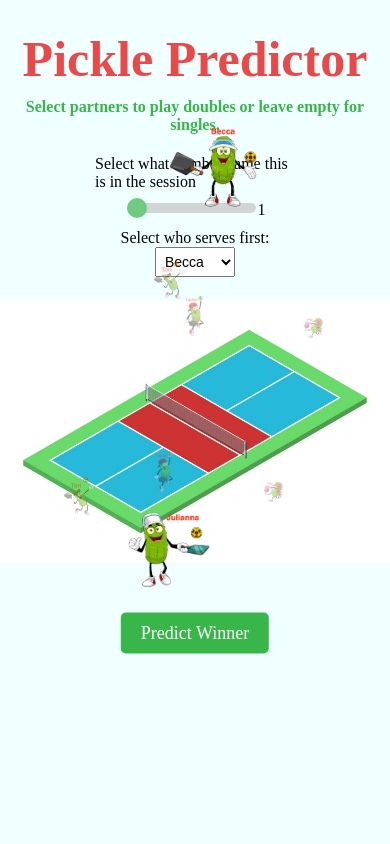
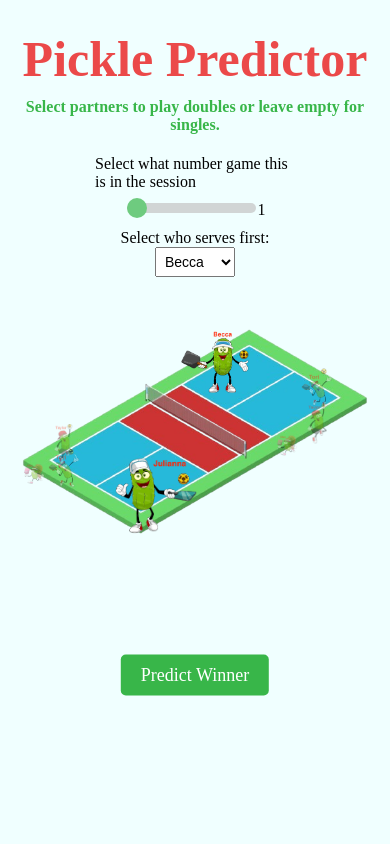
Before and after one commit to juliannaharwood/pickleball-app, a Flask app: page /pickleball-predictor in a window 390 px wide. Run offline with Flask 3, Linux system fonts and the light colour scheme; some libraries are stand-ins or nearby versions; some web fonts are replaced.

Commit message:
update layout so mobile works better

```diff
--- a/static/main_style.css
+++ b/static/main_style.css
@@ -32,7 +32,7 @@ p {
   position: absolute;
   top: 0;
   left: 0;
-  width: 25%;
+  width: 10%;
   height: 100%;
   background-image: url("images/pickleball.png"); /* Set the left image */
   background-repeat: repeat; /* Repeat the image vertically */
@@ -44,7 +44,7 @@ p {
   position: absolute;
   top: 0;
   right: 0;
-  width: 25%;
+  width: 10%;
   height: 100%;
   background-image: url("images/pickleball.png"); /* Set the right image */
   background-repeat: repeat; /* Repeat the image vertically */
@@ -69,90 +69,122 @@ p {
 }
 
 .container {
-    background-image: url("images/court.jpeg");
-    background-repeat: no-repeat;
-    background-size: 100% 100%;
-    min-height: 100vh;
-    width: 60%;
-    height: 100%;
-    max-width: 1200px;
-    position: relative; /* Set position to relative */
+  /* background-image: url("images/court.jpeg"); */
+  background-repeat: no-repeat;
+  background-size: 100% 100%;
+  min-height: 100vh;
+  width: 80%;
+  height: 100%;
+  /* max-width: 1200px; */
+  background-color: azure;
+  position: relative;
 }
 
-/* Players */
+/* Players and court */
+
+#court-container {
+  position: absolute;
+  width: 1200;
+  top: 0;
+  left: 100;
+  /* height: 500; */
+}
+
+#court {
+  width: 100%;
+  height: 100%;
+}
 
 #becca {
+  position: absolute;
   height: 150px;
-  /* width: 150px; */
-  position: absolute; /* Position the image absolutely */
-  top: 15%; /* Align to the top */
-  right: 30%; /* Align to the right */
+  /* width: 30%;  */
+  /* height: 30%; */
+  transform: translate(-50%, -50%);
+  left: 55%;
+  /* var(--x); Set the horizontal position using custom properties */
+  top: 25%;
+  /* var(--y); Set the vertical position using custom properties */
 }
 
 #julianna {
   height: 175px;
   /* width: 100px; */
   position: absolute; /* Position the image absolutely */
-  top: 60%; /* Align to the top */
-  left: 28%; /* Align to the right */
+  transform: translate(-50%, -50%);
+  left: 40%;
+  /* var(--x); Set the horizontal position using custom properties */
+  top: 75%;
 }
 
 /* Partners */
 
 #taylor_julianna {
   height: 120px;
+  position: absolute;
   top: 0; /* Top image */
   left: 50%; /* Center horizontally */
-  transform: translateX(-50%); /* Center the image */
+  transform: translate(-50%, -50%);
 }
 
 #tori_julianna {
   height: 120px;
   bottom: 0; /* Bottom image */
   left: 0; /* Align to the left */
+  position: absolute;
+  transform: translate(-50%, -50%);
 }
 
 #alex_julianna {
   height: 90px;
   bottom: 20%; /* Bottom image */
   right: -15%; /* Align to the right */
+  position: absolute;
+  transform: translate(-50%, -50%);
 }
 
 #taylor_becca {
   height: 120px;
   top: 50%; /* Top image */
   left: 25%; /* Center horizontally */
-  transform: translateX(-50%); /* Center the image */
+  position: absolute;
+  transform: translate(-50%, -50%);
 }
 
 #tori_becca {
   height: 120px;
   bottom: 30%; /* Bottom image */
   left: 5%; /* Align to the left */
+  position: absolute;
+  transform: translate(-50%, -50%);
 }
 
 #alex_becca {
   height: 90px;
   bottom: -20%; /* Bottom image */
   right: 5%; /* Align to the right */
+  position: absolute;
+  transform: translate(-50%, -50%);
 }
-
+/*
 .triangle-layout {
-  position: relative; /* Set position to relative for absolute positioning of children */
+  position: absolute;
   width: 200px; /* Adjust width as needed */
-  height: 200px; /* Adjust height as needed */
-  margin: 0 auto; /* Center the triangle layout */
-}
-
+  /* height: 200px; Adjust height as needed */
+  /* margin: 0 auto; Center the triangle layout */
+/* } */
+/*
 .triangle-layout img {
   position: absolute; /* Position images absolutely */
-}
+/* } */
 
 #becca-partners {
-  display: flex;
+  /* display: flex; */
   position: absolute; /* Position the image absolutely */
-  top: 30%; /* Align to the top */
-  right: 13%; /* Align to the right */
+  transform: translate(-50%, -50%);
+  left: 80%;
+  /* var(--x); Set the horizontal position using custom properties */
+  top: 45%;
   height: 75px;
   /* justify-content: space-between; */
 }
@@ -329,7 +361,7 @@ p {
       width: 100%; /* Adjust container width to full width */
       background-size: contain;
       background-repeat: no-repeat;
-      background-position: center 300px; /* Move image down by 100px */
+      /* background-position: center 330px; */
       background-color: azure;
       display: flex;
       flex-direction: column; /* Stack children vertically */
@@ -353,18 +385,27 @@ p {
     margin-right: 0px;
   }
 
-  /* Players */
+  /* Players and court */
+
+  #court-container {
+    position: absolute;
+    width: 390;
+    top: 300;
+    left: 0;
+    /* height: 500; */
+  }
 
   #becca {
-    height: 90px;
+    height: 70px;
     /* width: 150px; */
     /* position: absolute; Position the image absolutely */
-    /* top: 15%; Align to the top */
+    /* top: 350px;  */
     /* right: 30%; Align to the right */
   }
 
   #julianna {
     height: 90px;
+    /* top: 500px;  */
     /* width: 100px; */
     /* position: absolute; Position the image absolutely */
     /* top: 60%; Align to the top */
@@ -375,6 +416,7 @@ p {
 
   #taylor_julianna {
     height: 40px;
+    /* top: 0px;  */
     /* top: 0; Top image */
     /* left: 50%; Center horizontally */
     /* transform: translateX(-50%); Center the image */
@@ -382,37 +424,42 @@ p {
 
   #tori_julianna {
     height: 40px;
+    /* top: 350px;  */
     /* bottom: 0; Bottom image */
     /* left: 0; Align to the left */
   }
 
   #alex_julianna {
     height: 20px;
+    /* top: 350px;  */
     /* bottom: 20%; Bottom image */
     /* right: -15%; Align to the right */
   }
 
   #taylor_becca {
     height: 40px;
+    /* top: 350px;  */
     /* top: 50%; /* Top image */
     /* left: 25%; Center horizontally */
-    /* transform: translateX(-50%); Center the image */ */
+    /* transform: translateX(-50%); Center the image */
   }
 
   #tori_becca {
     height: 40px;
+    /* top: 350px;  */
     /* bottom: 30%; Bottom image */
     /* left: 5%; Align to the left */
   }
 
   #alex_becca {
     height: 20px;
+    /* top: 350px;  */
     /* bottom: -20%; Bottom image */
     /* right: 5%; Align to the right */
   }
 
   .predict-button {
-    top: 75%;
+    top: 80%;
     left: 50%;
   }
 
--- a/templates/main.html
+++ b/templates/main.html
@@ -46,7 +46,10 @@
                 <button id="predict" onclick="predict()">Predict Winner</button>
             </div>
 
-            <img id="becca" src="static/images/becca4.png" class="player"/>
+            <div id="court-container">
+                <img id="court" src="static/images/court-removebg-preview.png"/>
+
+                <img id="becca" src="static/images/becca4.png" style="--x: 50%; --y: 70%;" class="player"/>
                 <img id="julianna" src="static/images/julianna.png" class="player"/>
 
                 <div id="becca-partners" class="triangle-layout">
@@ -59,6 +62,7 @@
                     <img src="static/images/tori.png" id="tori_julianna" class="player light-up"/>
                     <img src="static/images/alex.png" id="alex_julianna" class="player light-up"/>
                     <img src="static/images/taylor2.png" id="taylor_julianna" class="player light-up"/>
+                </div>
             </div>
 
             <div id="winnerPopUp" class="modal">
```
Also changed, not shown: static/images/court-removebg-preview.png (added), 2 other files. Lines whose indentation alone changed are shown as unchanged.
